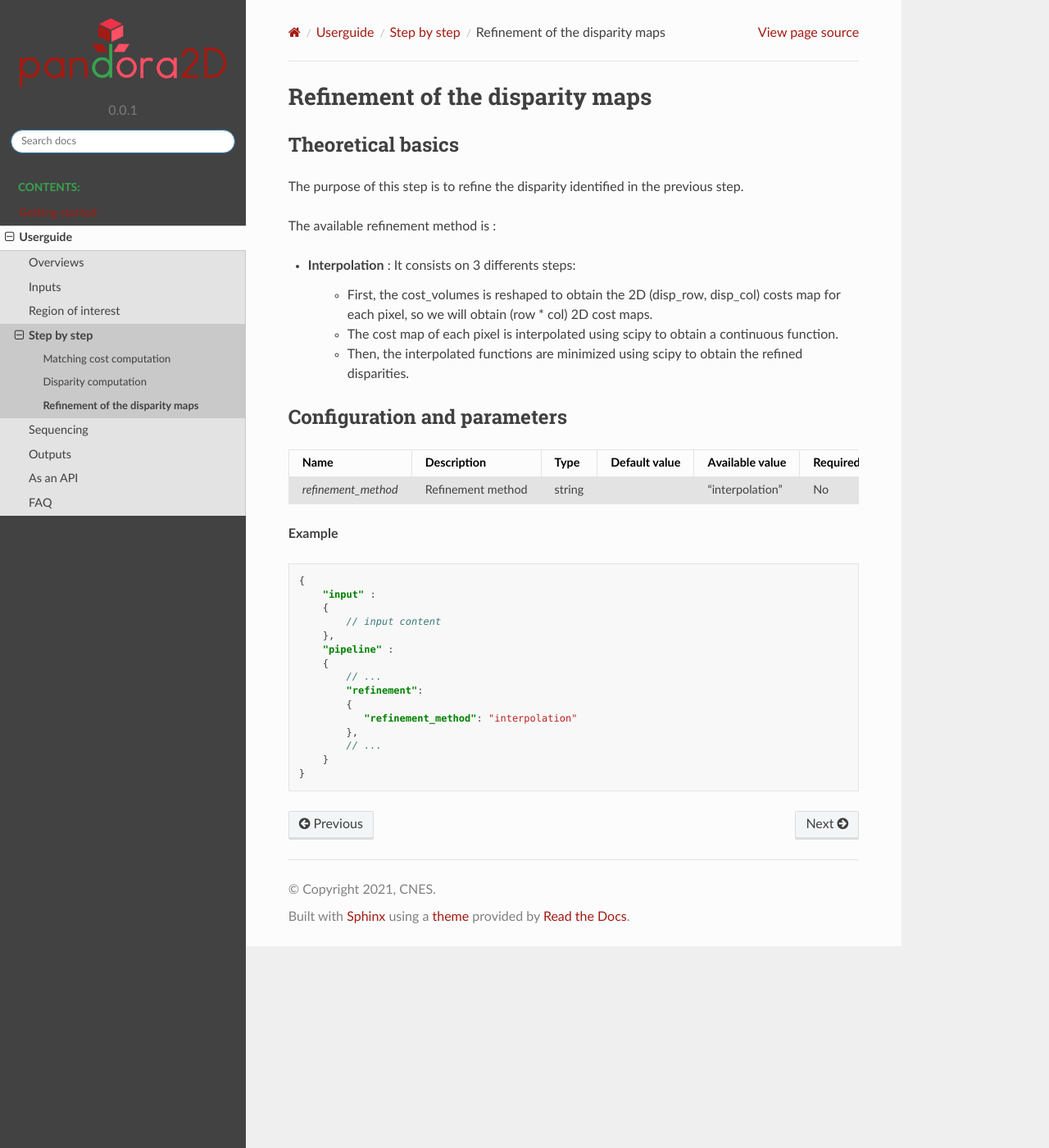
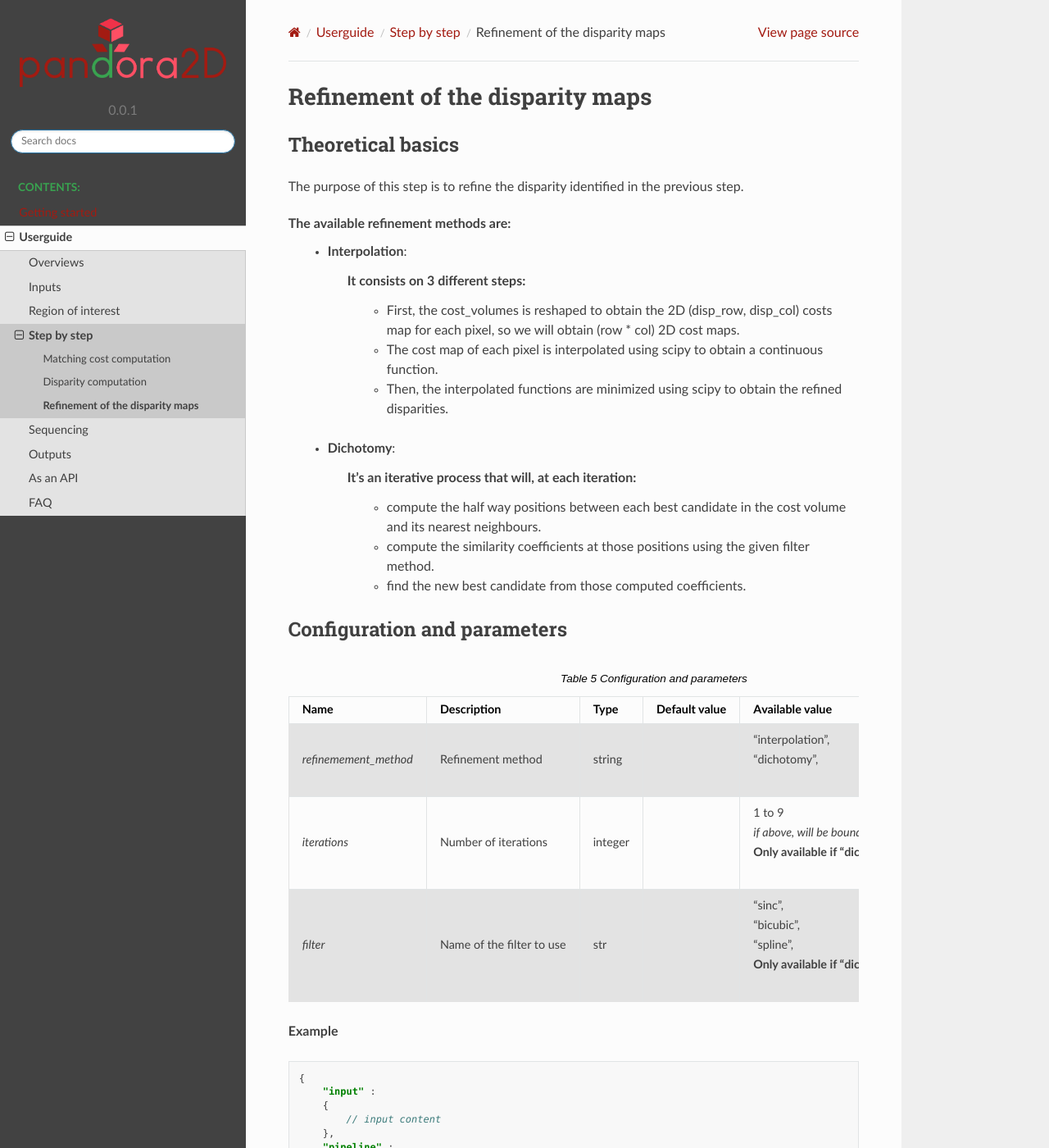
Before and after one commit to CNES/Pandora2D, a Sphinx documentation site: the page built from docs/source/userguide/step_by_step/refinement.rst, in a window 1280 px wide and 1400 px high. Shown: the whole window at 82% size. Built offline with Sphinx 7.4.7 and the Read the Docs theme 2.0.0, drawn with Linux system fonts in a browser that asks for light colours; formulas are drawn with MathJax 3; pages that are not in the unit, such as notebooks, are missing from menus.

Commit message:
doc: add dichotomy method to set by step
Refs: #64

```diff
--- a/docs/source/userguide/step_by_step/refinement.rst
+++ b/docs/source/userguide/step_by_step/refinement.rst
@@ -7,21 +7,57 @@ Theoretical basics
 ------------------
 The purpose of this step is to refine the disparity identified in the previous step.
 
-The available refinement method is :
+The available refinement methods are:
+    * **Interpolation**:
 
-* **Interpolation** : It consists on 3 differents steps:
+        It consists on 3 different steps:
+            * First, the cost_volumes is reshaped to obtain the 2D (disp_row, disp_col) costs map for each pixel, so we will obtain (row * col) 2D cost maps.
+            * The cost map of each pixel is interpolated using scipy to obtain a continuous function.
+            * Then, the interpolated functions are minimized using scipy to obtain the refined disparities.
 
-    * First, the cost_volumes is reshaped to obtain the 2D (disp_row, disp_col) costs map for each pixel, so we will obtain (row * col) 2D cost maps.
-    * The cost map of each pixel is interpolated using scipy to obtain a continuous function.
-    * Then, the interpolated functions are minimized using scipy to obtain the refined disparities.
+    * **Dichotomy**:
+
+        It’s an iterative process that will, at each iteration:
+            * compute the half way positions between each best candidate in the cost volume and its nearest neighbours.
+            * compute the similarity coefficients at those positions using the given filter method.
+            * find the new best candidate from those computed coefficients.
 
 Configuration and parameters
 ----------------------------
-+---------------------+-------------------+--------+---------------+---------------------+----------+
-| Name                | Description       | Type   | Default value | Available value     | Required |
-+=====================+===================+========+===============+=====================+==========+
-| *refinement_method* | Refinement method | string |               |"interpolation"      | No       |
-+---------------------+-------------------+--------+---------------+---------------------+----------+
+
+.. list-table:: Configuration and parameters
+    :header-rows: 1
+
+    * - Name
+      - Description
+      - Type
+      - Default value
+      - Available value
+      - Required
+    * - *refinemement_method*
+      - Refinement method
+      - string
+      -
+      - | "interpolation",
+        | "dichotomy",
+      - Yes
+    * - *iterations*
+      - Number of iterations
+      - integer
+      -
+      - | 1 to 9
+        | *if above, will be bound to 9*
+        | **Only available if "dichotomy" method**
+      - Yes
+    * - *filter*
+      - Name of the filter to use
+      - str
+      -
+      - | "sinc",
+        | "bicubic",
+        | "spline",
+        | **Only available if "dichotomy" method**
+      - Yes
 
 **Example**
 
```
